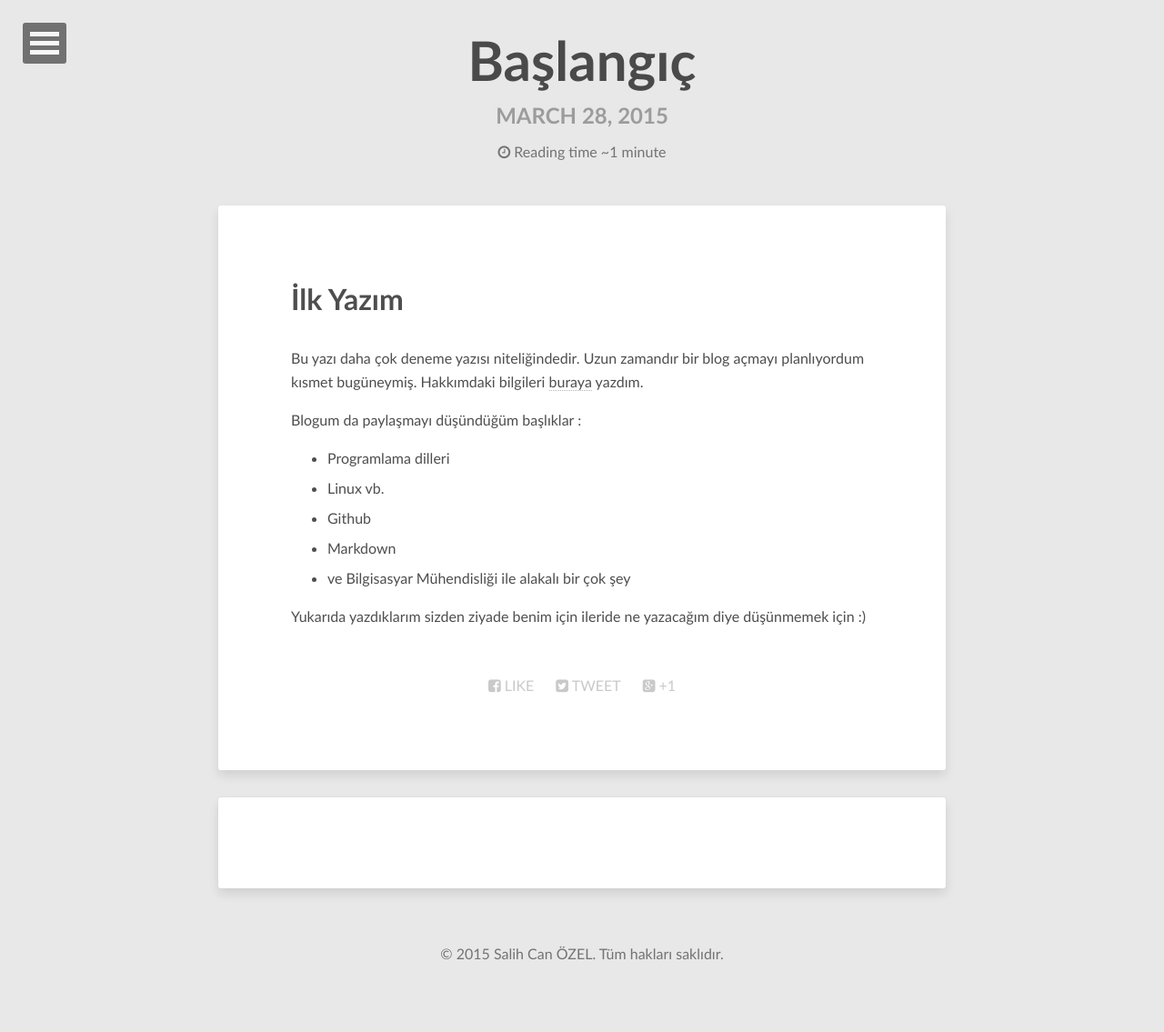
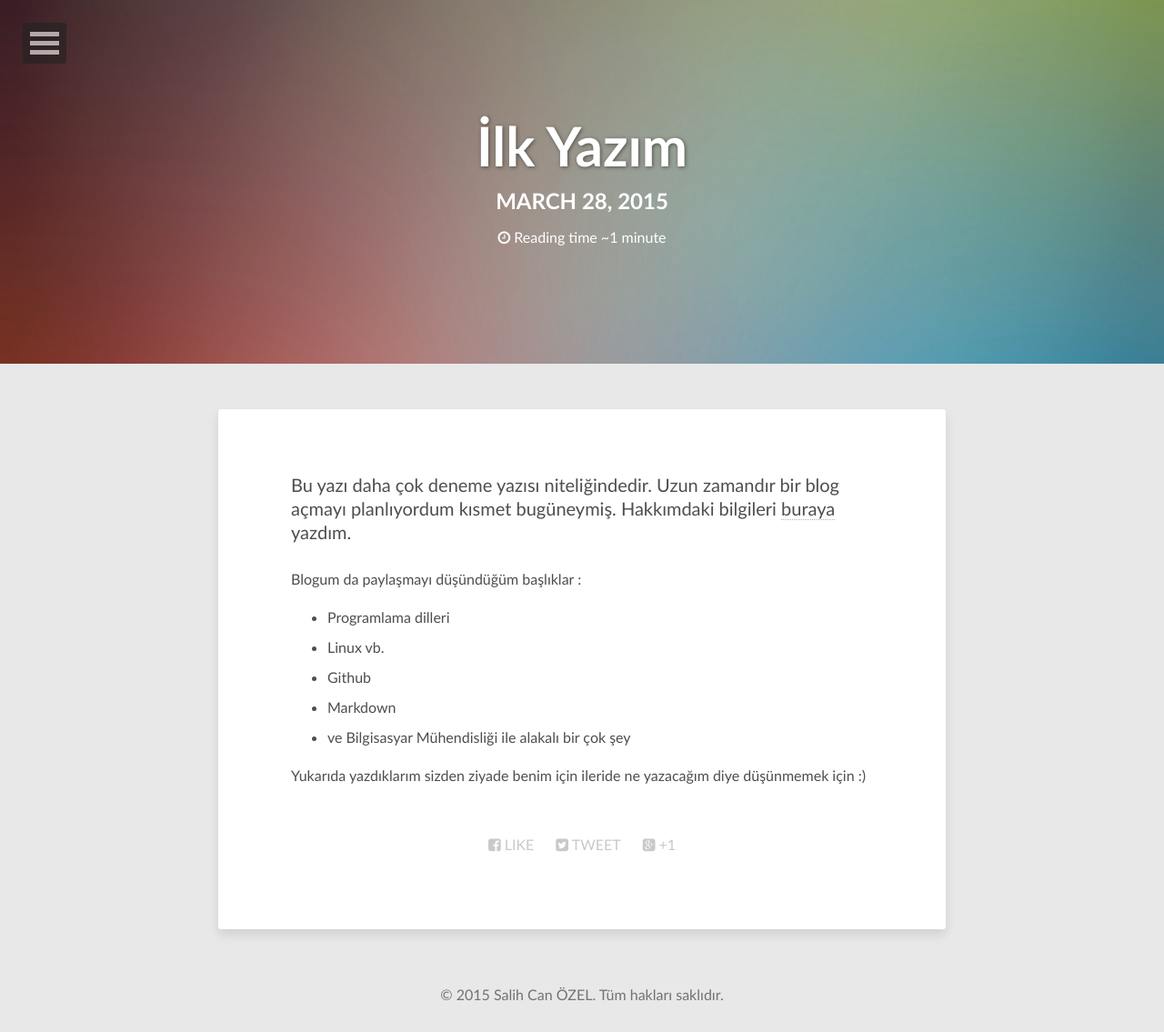
Before and after one commit to canozel/canozel.github.io, a Jekyll site: the page built from _posts/2015-03-28-deneme-balk.markdown, in a window 1280 px wide. Shown: the whole page at 91% size. Built offline with Jekyll 4.4.1, drawn with Linux system fonts in a browser that asks for light colours; nearby versions of some CDN libraries; comment, search, counter and statistics services are not loaded; before the commit the page ends 1090 px from its top, so only the background shows below that.

Commit message:
post image

```diff
--- a/_config.yml
+++ b/_config.yml
@@ -1,11 +1,11 @@
-title:            "Kişisel Bloğum"
-description:      Describe your website here.
+title:            "Kişisel Web Günlüğüm"
+description:      ""
 disqus_shortname: slhcnzl
 reading_time:     true
 words_per_minute: 200
 # Your site's domain goes here (eg: //mmistakes.github.io, http://mademistakes.com, etc)
 # When testing locally leave blank or use http://localhost:4000
-url: http://slhcnzl.github.io
+#url: 			  "http://slhcnzl.github.io"
 
 # Owner/author information
 owner:
@@ -16,14 +16,14 @@
   # Social networking links used in footer. Update and remove as you like.
   twitter:
   facebook:
-  github:
+  github:         "slhcnzl"
   stackexchange:
   linkedin:
   instagram:
   flickr:
   tumblr:
   # google plus id, include the '+', eg +mmistakes
-  google_plus:    +slhcnzl
+  google_plus:
 
 # Background image to be tiled on all pages
 background:
--- a/_layouts/post.html
+++ b/_layouts/post.html
@@ -49,7 +49,7 @@
         {% if page.share != false %}{% include social-share.html %}{% endif %}
       </footer>
     </div><!-- /.entry-content -->
-    {% if page.comments != false %}<section id="disqus_thread"></section><!-- /#disqus_thread -->{% endif %}
+    <!--{% if page.comments != false %}<section id="disqus_thread"></section><! /#disqus_thread {% endif %}-->
     {% if site.related_posts.size > 0 %}{% include read-more.html %}{% endif %}
   </article>
 </div><!-- /#main -->
--- a/_posts/2015-03-28-deneme-balk.markdown
+++ b/_posts/2015-03-28-deneme-balk.markdown
@@ -1,11 +1,12 @@
 ---
 layout: post
-title: "Başlangıç"
+title: "İlk Yazım"
 date: 2015-03-28T23:06:47+02:00
 comments: true
+image:
+  feature: abstract-3.jpg
 ---
 
-# İlk Yazım
 
 Bu yazı daha çok deneme yazısı niteliğindedir. Uzun zamandır bir blog açmayı planlıyordum kısmet bugüneymiş. Hakkımdaki bilgileri [buraya](about/index.html) yazdım.
 
```
